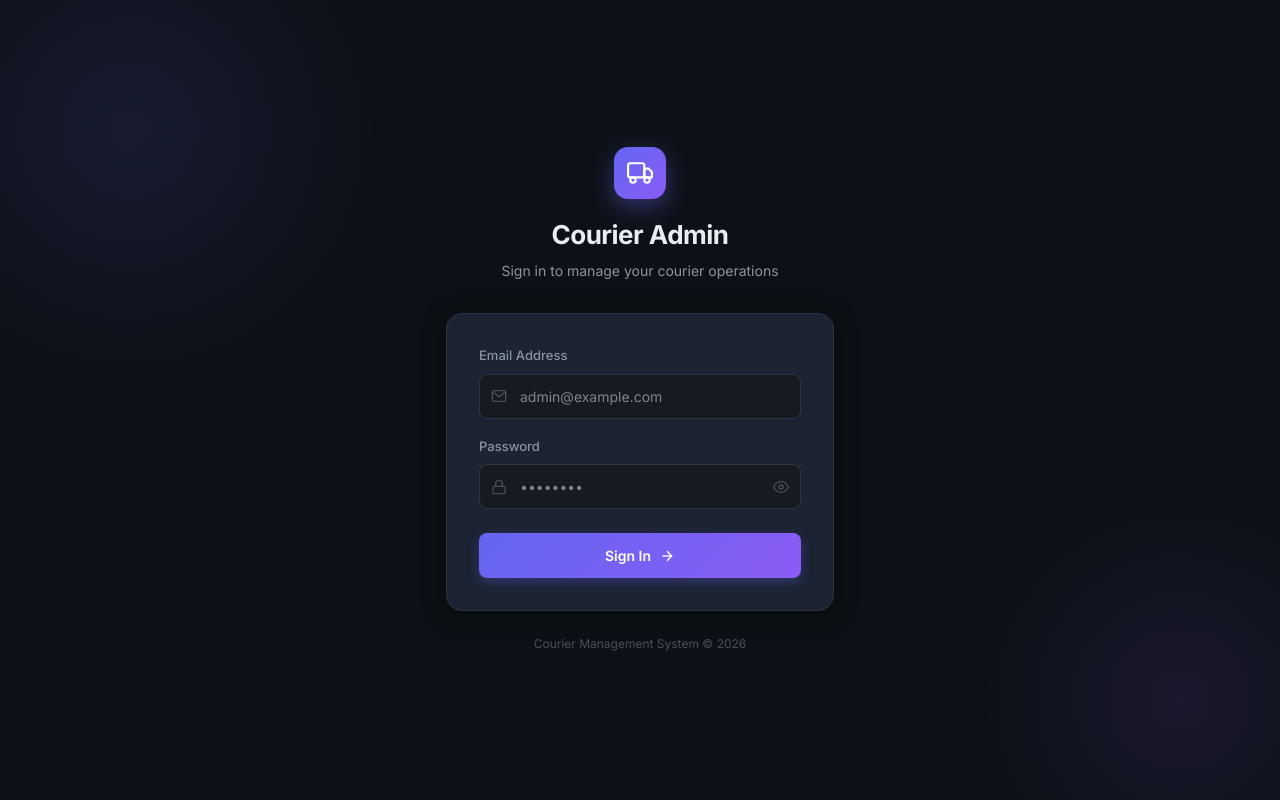
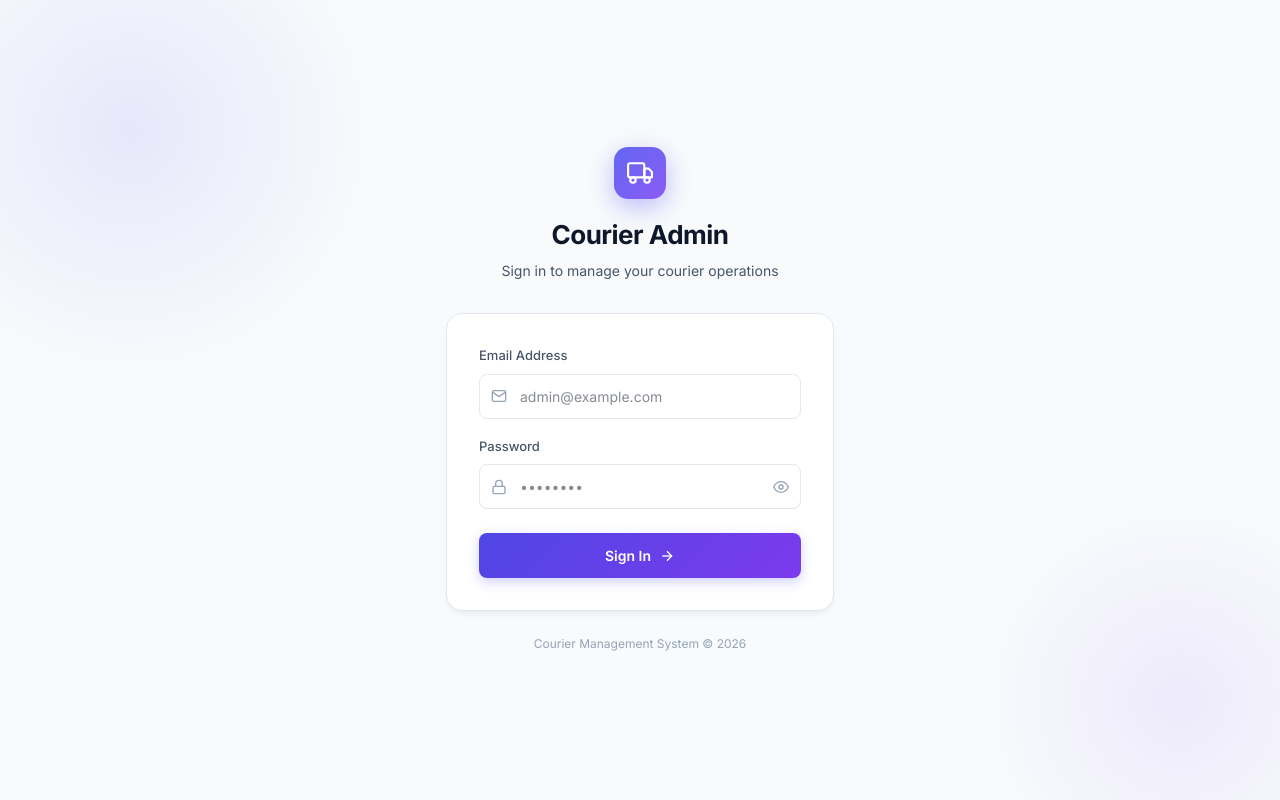
Before and after one commit to digitalsolution360web/courier-main, a Next.js app: page / in a window 1280 px wide. Built offline with nearby package versions, Linux system fonts and the light colour scheme.

Commit message:
new updated

```diff
--- a/app/dashboard/couriers/[id]/history/page.tsx
+++ b/app/dashboard/couriers/[id]/history/page.tsx
@@ -103,7 +103,7 @@ export default function CourierHistory() {
       case 'Cancelled': return 'text-[var(--accent-rose)] bg-[rgba(244,63,94,0.1)] border-[rgba(244,63,94,0.2)]';
       case 'In Transit': return 'text-[var(--accent-sky)] bg-[rgba(14,165,233,0.1)] border-[rgba(14,165,233,0.2)]';
       case 'Booked': return 'text-[var(--accent-amber)] bg-[rgba(245,158,11,0.1)] border-[rgba(245,158,11,0.2)]';
-      default: return 'text-[var(--text-secondary)] bg-[rgba(255,255,255,0.05)] border-[rgba(255,255,255,0.1)]';
+      default: return 'text-[var(--text-secondary)] bg-[var(--bg-secondary)] border-[var(--border-color)]';
     }
   };
 
@@ -271,7 +271,7 @@ export default function CourierHistory() {
         </h2>
 
         {history.length === 0 ? (
-          <div className="text-center py-16 bg-[rgba(255,255,255,0.01)] rounded-2xl border-2 border-dashed border-[var(--border-color)]">
+          <div className="text-center py-16 bg-[var(--bg-primary)] rounded-2xl border-2 border-dashed border-[var(--border-color)]">
             <p className="text-[var(--text-muted)] font-medium">No movement history logged for this shipment.</p>
           </div>
         ) : (
@@ -284,7 +284,7 @@ export default function CourierHistory() {
                 {/* Milestone Dot */}
                 <div className={`absolute -left-10 top-1.5 w-6 h-6 rounded-full border-4 border-[var(--bg-card)] z-10 transition-transform group-hover:scale-125 ${index === 0 ? 'bg-[var(--accent-primary)] shadow-[0_0_12px_var(--accent-primary)]' : 'bg-[var(--border-color)]'}`}></div>
 
-                <div className={`rounded-2xl p-6 transition-all border border-[var(--border-color)] ${index === 0 ? 'bg-[rgba(99,102,241,0.05)] border-[rgba(99,102,241,0.2)] shadow-lg' : 'bg-[rgba(255,255,255,0.01)] hover:bg-[rgba(255,255,255,0.02)] hover:border-[var(--text-muted)]'}`}>
+                <div className={`rounded-2xl p-6 transition-all border border-[var(--border-color)] ${index === 0 ? 'bg-[rgba(79,70,229,0.05)] border-[rgba(79,70,229,0.15)] shadow-sm' : 'bg-[var(--bg-primary)] hover:bg-[var(--bg-card-hover)]'}`}>
                   <div className="flex flex-col md:flex-row justify-between items-start md:items-center gap-2 mb-4">
                     <span className={`status-badge border font-bold ${getStatusStyle(item.status)}`}>
                       {item.status}
--- a/app/dashboard/customers/page.tsx
+++ b/app/dashboard/customers/page.tsx
@@ -135,7 +135,7 @@ export default function CustomersPage() {
         <div className="overflow-x-auto">
           <table className="w-full border-collapse">
             <thead>
-              <tr className="bg-[rgba(255,255,255,0.02)] text-left text-xs font-bold text-[var(--text-muted)] uppercase tracking-wider">
+              <tr className="bg-[var(--bg-primary)] text-left text-xs font-bold text-[var(--text-muted)] uppercase tracking-wider">
                 <th className="px-6 py-4 border-b border-[var(--border-color)]">ID</th>
                 <th className="px-6 py-4 border-b border-[var(--border-color)]">Customer Name</th>
                 <th className="px-6 py-4 border-b border-[var(--border-color)]">Contact Info</th>
@@ -235,9 +235,9 @@ export default function CustomersPage() {
 
       {/* COMPACT MODAL */}
       {showModal && (
-        <div className="fixed inset-0 bg-black/80 flex items-center justify-center z-50 p-4">
+        <div className="fixed inset-0 bg-slate-900/40 backdrop-blur-sm flex items-center justify-center z-50 p-4">
           <div className="bg-[var(--bg-card)] border border-[var(--border-color)] rounded-2xl w-full max-w-md shadow-2xl animate-modal-in overflow-hidden">
-            <div className="flex items-center justify-between p-5 border-b border-[var(--border-color)] bg-[rgba(255,255,255,0.01)]">
+            <div className="flex items-center justify-between p-5 border-b border-[var(--border-color)] bg-[var(--bg-primary)]">
               <h2 className="text-lg font-bold text-[var(--text-primary)]">
                 {editingCustomer ? 'Edit Profile' : 'New Customer'}
               </h2>
--- a/app/dashboard/layout.tsx
+++ b/app/dashboard/layout.tsx
@@ -109,9 +109,9 @@ export default function DashboardLayout({ children }: { children: React.ReactNod
                 padding: '10px 12px', borderRadius: '8px', marginBottom: '2px',
                 textDecoration: 'none', fontSize: '14px',
                 fontWeight: isActive ? '600' : '400',
-                color: isActive ? '#6366f1' : 'var(--text-secondary)',
-                background: isActive ? 'rgba(99,102,241,0.1)' : 'transparent',
-                borderLeft: isActive ? '2px solid #6366f1' : '2px solid transparent',
+                color: isActive ? 'var(--accent-primary)' : 'var(--text-secondary)',
+                background: isActive ? 'rgba(79, 70, 229, 0.08)' : 'transparent',
+                borderLeft: isActive ? '2px solid var(--accent-primary)' : '2px solid transparent',
                 transition: 'all 0.15s ease',
               }}>
                 <span style={{ opacity: isActive ? 1 : 0.7 }}>{item.icon}</span>
@@ -126,7 +126,7 @@ export default function DashboardLayout({ children }: { children: React.ReactNod
           <div style={{
             display: 'flex', alignItems: 'center', gap: '10px',
             padding: '10px 12px', borderRadius: '8px',
-            background: 'rgba(255,255,255,0.03)', marginBottom: '8px',
+            background: 'var(--bg-primary)', marginBottom: '8px',
           }}>
             <div style={{
               width: '32px', height: '32px',
@@ -146,8 +146,8 @@ export default function DashboardLayout({ children }: { children: React.ReactNod
             style={{
               width: '100%', display: 'flex', alignItems: 'center', justifyContent: 'center',
               gap: '8px', padding: '9px 12px', borderRadius: '8px',
-              border: '1px solid rgba(244,63,94,0.25)', background: 'rgba(244,63,94,0.06)',
-              color: '#f87171', fontSize: '13px', fontWeight: '500',
+              border: '1px solid rgba(239,68,68,0.2)', background: 'rgba(239,68,68,0.04)',
+              color: 'var(--accent-rose)', fontSize: '13px', fontWeight: '500',
               cursor: loggingOut ? 'not-allowed' : 'pointer',
               opacity: loggingOut ? 0.6 : 1, transition: 'all 0.15s ease',
             }}
--- a/app/globals.css
+++ b/app/globals.css
@@ -2,24 +2,24 @@
 @import "tailwindcss";
 
 :root {
-  --bg-primary: #0d1117;
-  --bg-secondary: #161b22;
-  --bg-card: #1c2333;
-  --bg-card-hover: #212a3a;
-  --bg-sidebar: #0d1117;
-  --accent-primary: #6366f1;
-  --accent-secondary: #8b5cf6;
+  --bg-primary: #f8fafc;
+  --bg-secondary: #ffffff;
+  --bg-card: #ffffff;
+  --bg-card-hover: #f1f5f9;
+  --bg-sidebar: #ffffff;
+  --accent-primary: #4f46e5;
+  --accent-secondary: #7c3aed;
   --accent-emerald: #10b981;
-  --accent-rose: #f43f5e;
+  --accent-rose: #ef4444;
   --accent-amber: #f59e0b;
   --accent-sky: #0ea5e9;
-  --border-color: #30363d;
-  --border-accent: #6366f1;
-  --text-primary: #e6edf3;
-  --text-secondary: #8b949e;
-  --text-muted: #484f58;
-  --shadow-glow: 0 0 20px rgba(99, 102, 241, 0.15);
-  --shadow-card: 0 4px 24px rgba(0, 0, 0, 0.4);
+  --border-color: #e2e8f0;
+  --border-accent: #4f46e5;
+  --text-primary: #0f172a;
+  --text-secondary: #475569;
+  --text-muted: #94a3b8;
+  --shadow-glow: 0 0 20px rgba(79, 70, 229, 0.08);
+  --shadow-card: 0 4px 6px -1px rgba(0, 0, 0, 0.05), 0 2px 4px -2px rgba(0, 0, 0, 0.05);
 }
 
 * {
@@ -110,8 +110,8 @@ body {
 }
 .card-hover:hover {
   transform: translateY(-2px);
-  box-shadow: 0 8px 32px rgba(0, 0, 0, 0.5), var(--shadow-glow);
-  border-color: rgba(99, 102, 241, 0.3);
+  box-shadow: 0 12px 24px rgba(0, 0, 0, 0.08), var(--shadow-glow);
+  border-color: rgba(79, 70, 229, 0.2);
 }
 
 /* Nav link active */
@@ -119,11 +119,11 @@ body {
   transition: all 0.15s ease;
 }
 .nav-link:hover {
-  background: rgba(99, 102, 241, 0.08);
+  background: rgba(79, 70, 229, 0.05);
   color: var(--text-primary);
 }
 .nav-link.active {
-  background: rgba(99, 102, 241, 0.15);
+  background: rgba(79, 70, 229, 0.1);
   color: var(--accent-primary);
   border-left: 2px solid var(--accent-primary);
 }
```
Also changed, not shown: app/dashboard/couriers/page.tsx (+9 -8 lines).
